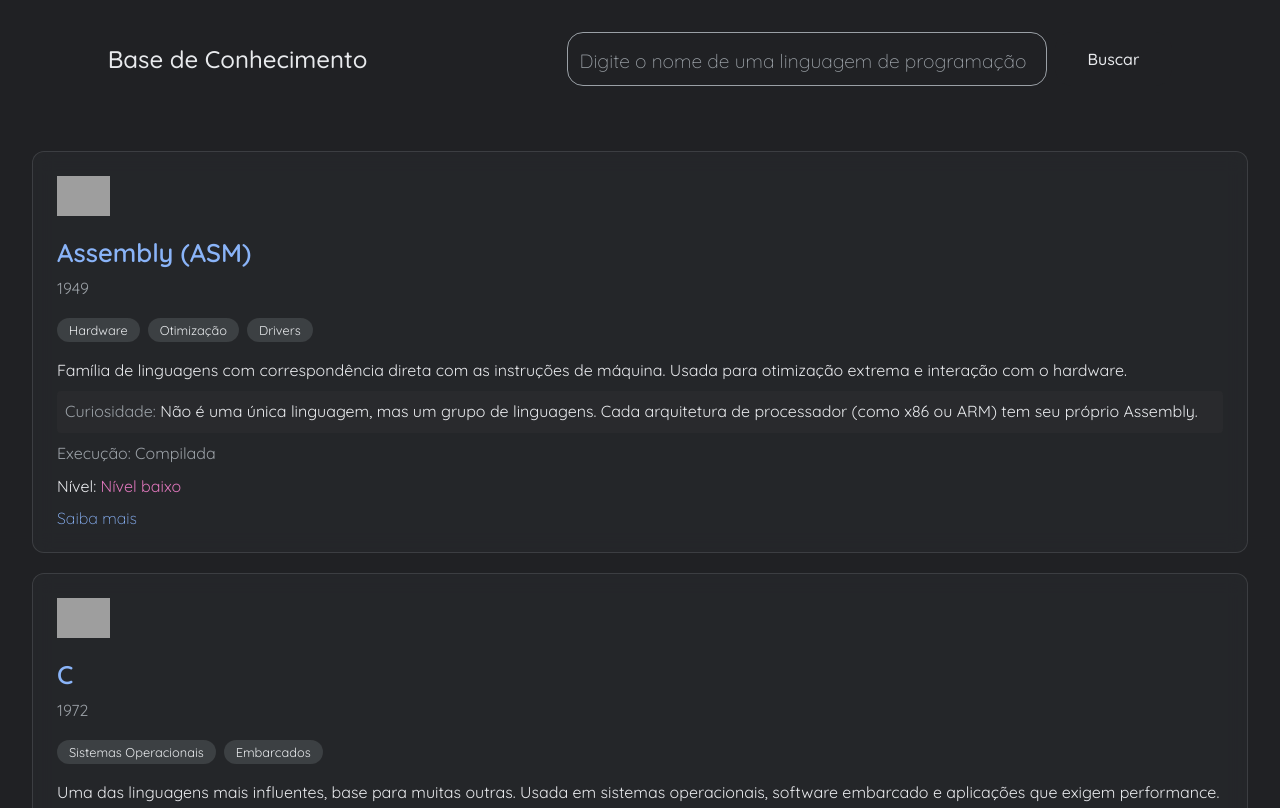
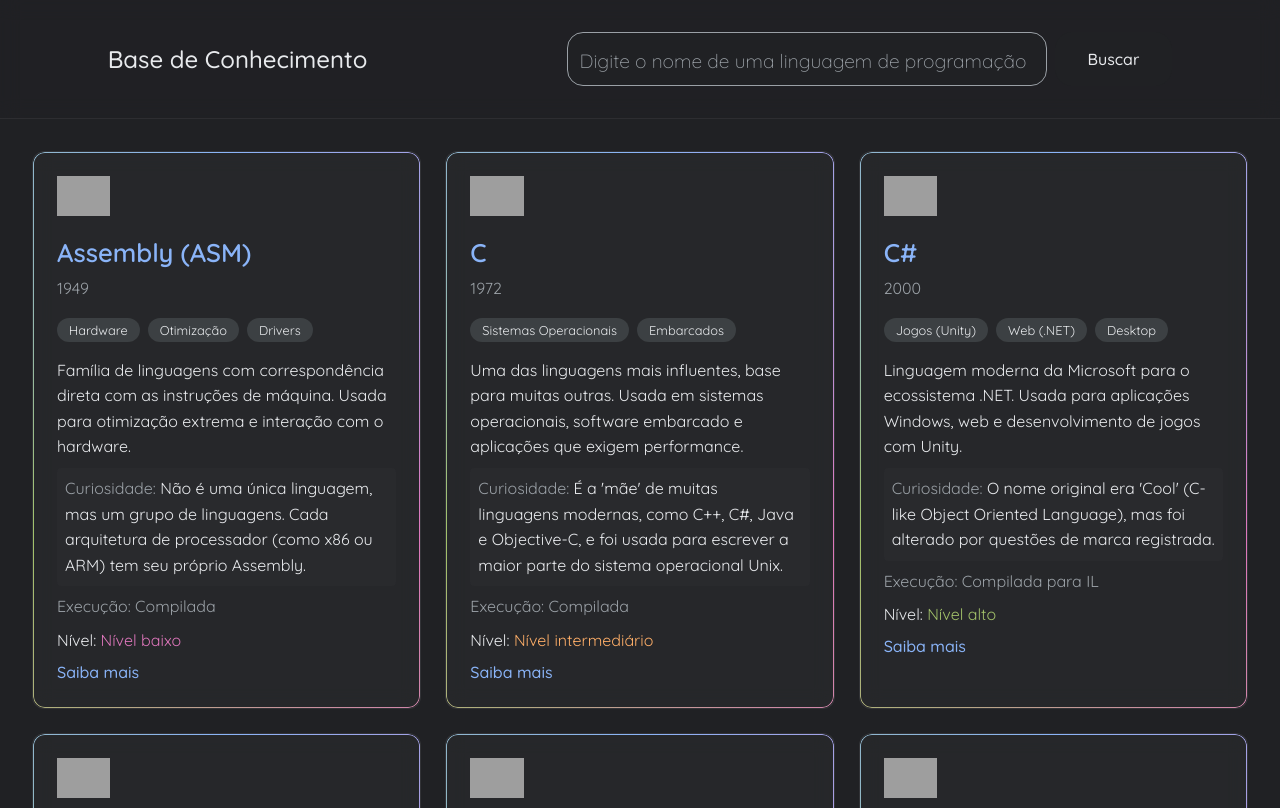
Before and after one commit to vlbmari/Project_Info_Languages_Dev, a plain HTML site: page index.html in a window 1280 px wide. Shown: the top 808 px of the page. Drawn offline with Linux system fonts and the light colour scheme; grey boxes are pictures that could not be loaded.

Commit message:
Estilização aprimorada

```diff
--- a/style.css
+++ b/style.css
@@ -37,7 +37,9 @@ summary, time, mark, audio, video {
 
 
 body {
-    background: var(--bg-color); /* Define a cor de fundo usando uma variável */
+    /* Efeito de "spotlight" sutil para um visual mais tech */
+    background-color: var(--bg-color);
+    background-image: radial-gradient(circle at center, rgba(138, 180, 248, 0.05), transparent 40%);
     color: var(--secondary-color); /* Define a cor do texto padrão usando uma variável */
     font-family: "Quicksand", sans-serif; /* Define a família da fonte */
 }
@@ -49,9 +51,12 @@ header {
     justify-content: space-around; /* Distribui os itens com espaço ao redor */
     position: sticky; /* Mantém o cabeçalho fixo no topo ao rolar a página */
     top: 0; /* Posição do topo quando sticky */
-    background: var(--bg-color); /* Cor de fundo do cabeçalho */
+    /* Efeito Glassmorphism para o header */
+    background: rgba(32, 33, 36, 0.75);
+    backdrop-filter: blur(10px);
+    -webkit-backdrop-filter: blur(10px);
     z-index: 10; /* Define a ordem de empilhamento para ficar sobre outros elementos */
-    border-bottom: 1px solid var(--bg-color); /* Adiciona uma borda inferior */
+    border-bottom: 1px solid rgba(154, 160, 166, 0.1); /* Borda sutil */
     gap: 1rem; /* Espaçamento entre os elementos flex */
 }
 
@@ -87,8 +92,8 @@ div input::placeholder {
 
 div input:focus {
     outline: none; /* Remove a borda de foco padrão */
-    border-color: var(--bg-color); /* Muda a cor da borda ao focar */
-    box-shadow: 0 0 0 0.1rem var(--tertiary-color); /* Adiciona uma sombra de caixa para indicar foco */
+    border-color: var(--primary-color); /* Muda a cor da borda ao focar */
+    box-shadow: 0 0 10px rgba(138, 180, 248, 0.2); /* Adiciona um brilho sutil */
 }
 
 #botao-busca {
@@ -152,28 +157,64 @@ main {
     padding-bottom: 8rem; /* Adiciona espaço para não sobrepor o rodapé */
 }
 
+/* --- Layout do Grid de Cards --- */
+.card-container {
+    display: grid;
+    grid-template-columns: repeat(auto-fit, minmax(350px, 1fr));
+    gap: 1.5rem;
+}
+
 article {
+    position: relative; /* Necessário para o pseudo-elemento da borda */
+    overflow: hidden; /* Garante que a borda animada não vaze */
     /* Efeito Glassmorphism */
-    background: rgba(41, 42, 45, 0.6); /* Fundo semitransparente */
+    background: rgba(41, 42, 45, 0.75); /* Fundo semitransparente, um pouco mais opaco */
     backdrop-filter: blur(10px); /* Efeito de desfoque no fundo */
     -webkit-backdrop-filter: blur(10px); /* Suporte para Safari */
     border-radius: 0.75rem; /* Bordas arredondadas */
     padding: 1.5rem; /* Espaçamento interno */
-    margin-bottom: 1.25rem; /* Margem inferior */
-    border: 1px solid rgba(154, 160, 166, 0.2); /* Borda sutil */
+    border: 1px solid rgba(154, 160, 166, 0.1); /* Borda ainda mais sutil */
     transition: transform 0.3s ease, box-shadow 0.3s ease; /* Transição suave */
 
     /* Animação de entrada */
     opacity: 0;
     transform: translateY(20px);
     animation: fadeInSlideUp 0.5s forwards ease-out;
+    z-index: 1;
+}
+
+/* Efeito "Aurora" com Borda Gradiente Animada */
+article::before {
+    content: '';
+    position: absolute;
+    top: 0;
+    left: 0;
+    right: 0;
+    bottom: 0;
+    border-radius: inherit; /* Herda o border-radius do card */
+    padding: 1px; /* Espessura da borda */
+    background: conic-gradient(from 0deg, var(--primary-color), var(--quaternary-color), var(--quinary-color), var(--primary-color));
+    -webkit-mask:
+        linear-gradient(#fff 0 0) content-box,
+        linear-gradient(#fff 0 0);
+    mask:
+        linear-gradient(#fff 0 0) content-box,
+        linear-gradient(#fff 0 0);
+    -webkit-mask-composite: xor;
+    mask-composite: exclude;
+    z-index: -1;
 }
 
 article:hover {
     /* Efeito de "flutuação" aprimorado */
-    transform: translateY(-5px);
+    transform: translateY(-8px) scale(1.02);
     box-shadow: 0 8px 25px rgba(138, 180, 248, 0.15);
     cursor: pointer; /* Muda o cursor para uma mão */
+}
+
+/* Ativa a animação da borda apenas no hover */
+article:hover::before {
+    animation: spin 10s linear infinite; /* Animação ainda mais sutil */
 }
 
 article h2 {
@@ -206,12 +247,29 @@ article p strong {
 
 article a {
     color: var(--primary-color); /* Cor do link */
+    position: relative; /* Para o pseudo-elemento do sublinhado */
     text-decoration: none; /* Remove o sublinhado padrão */
-    font-weight: 200; /* Peso da fonte */
+    font-weight: 500; /* Peso da fonte */
+    display: inline-block; /* Para que o pseudo-elemento funcione corretamente */
+    padding-bottom: 2px;
+}
+
+/* Animação de sublinhado no hover */
+article a::after {
+    content: '';
+    position: absolute;
+    width: 100%;
+    transform: scaleX(0);
+    height: 1px;
+    bottom: 0;
+    left: 0;
+    background-color: var(--primary-color);
+    transform-origin: bottom center;
+    transition: transform 0.25s ease-out;
 }
 
 article a:hover {
-    text-decoration: underline; /* Adiciona sublinhado ao passar o mouse */
+    text-decoration: none;
 }
 
 .tags-container {
@@ -236,33 +294,27 @@ article a:hover {
 }
 
 .footer {
-    position: absolute; /* Posicionamento absoluto em relação ao elemento pai posicionado */
-    bottom: -1; /* Alinha na parte inferior */
-    left: 0; /* Alinha à esquerda */
-    width: 100%; /* Largura total */
+    max-width: 80rem;
+    margin: 0 auto;
     color: var(--tertiary-color); /* Cor do texto */
-    background-color: var(--bg-color); /* Cor de fundo */
-    padding: 15px 20px; /* Espaçamento interno */
-    border-top: 1px solid #3c4043; /* Borda superior */
+    padding: 2rem;
+    border-top: 1px solid rgba(154, 160, 166, 0.1); /* Borda sutil e consistente */
     font-size: 0.8rem; /* Tamanho da fonte */
-}
-
-.footer-location {
-    color: #9aa0a6; /* Cor do texto */
-    margin-bottom: 10px; /* Margem inferior */
+    display: flex;
+    justify-content: space-between;
+    align-items: center;
 }
 
 .footer-links {
     display: flex; /* Habilita o layout flexbox */
     flex-wrap: wrap; /* Permite que os itens quebrem para a próxima linha */
-    justify-content: center; /* Centraliza os itens horizontalmente */
-    gap: 15px; /* Espaçamento entre os links */
+    gap: 1.5rem; /* Espaçamento entre os links */
 }
 
 .footer-links a {
     color: var(--secondary-color); /* Cor do link */
     text-decoration: none; /* Remove o sublinhado */
-    transition: color 0.2s; /* Transição suave para a cor */
+    transition: color 0.2s ease; /* Transição suave para a cor */
 }
 
 .footer-links a:hover {
@@ -318,8 +370,10 @@ article a:hover {
         gap: 0.5rem; /* Espaçamento entre os itens */
     }
 
-    .footer { /* Estilos para o rodapé em telas muito pequenas */
-        display: none; /* Oculta o rodapé */
+    .footer {
+        flex-direction: column;
+        gap: 1rem;
+        text-align: center;
     }
 
     button { /* Estilos para o botão em telas muito pequenas */
@@ -332,6 +386,16 @@ article a:hover {
     to {
         opacity: 1;
         transform: translateY(0);
+    }
+}
+
+article a:hover::after {
+    transform: scaleX(1);
+}
+
+@keyframes spin {
+    to {
+        transform: rotate(360deg);
     }
 }
 
```
